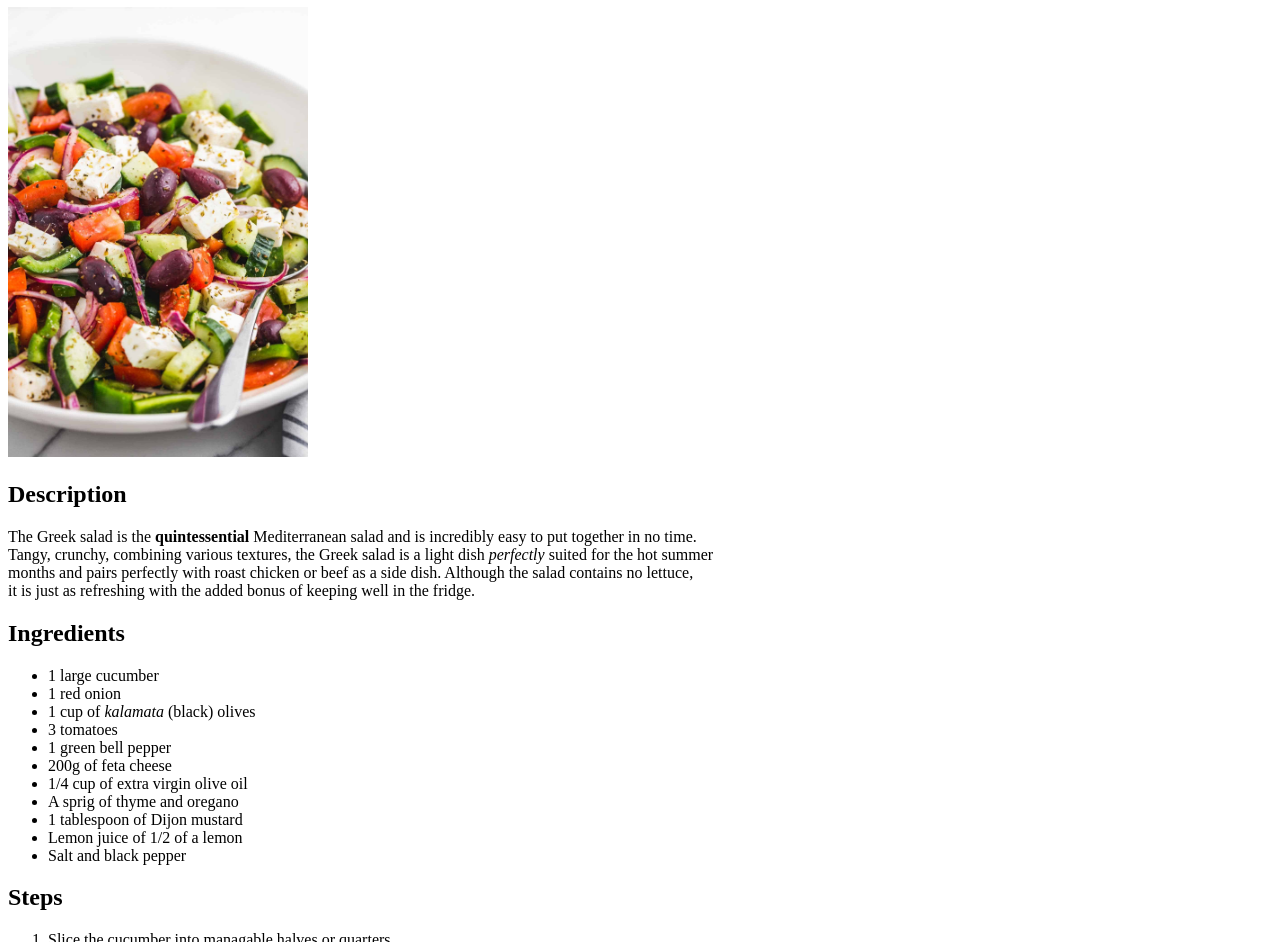
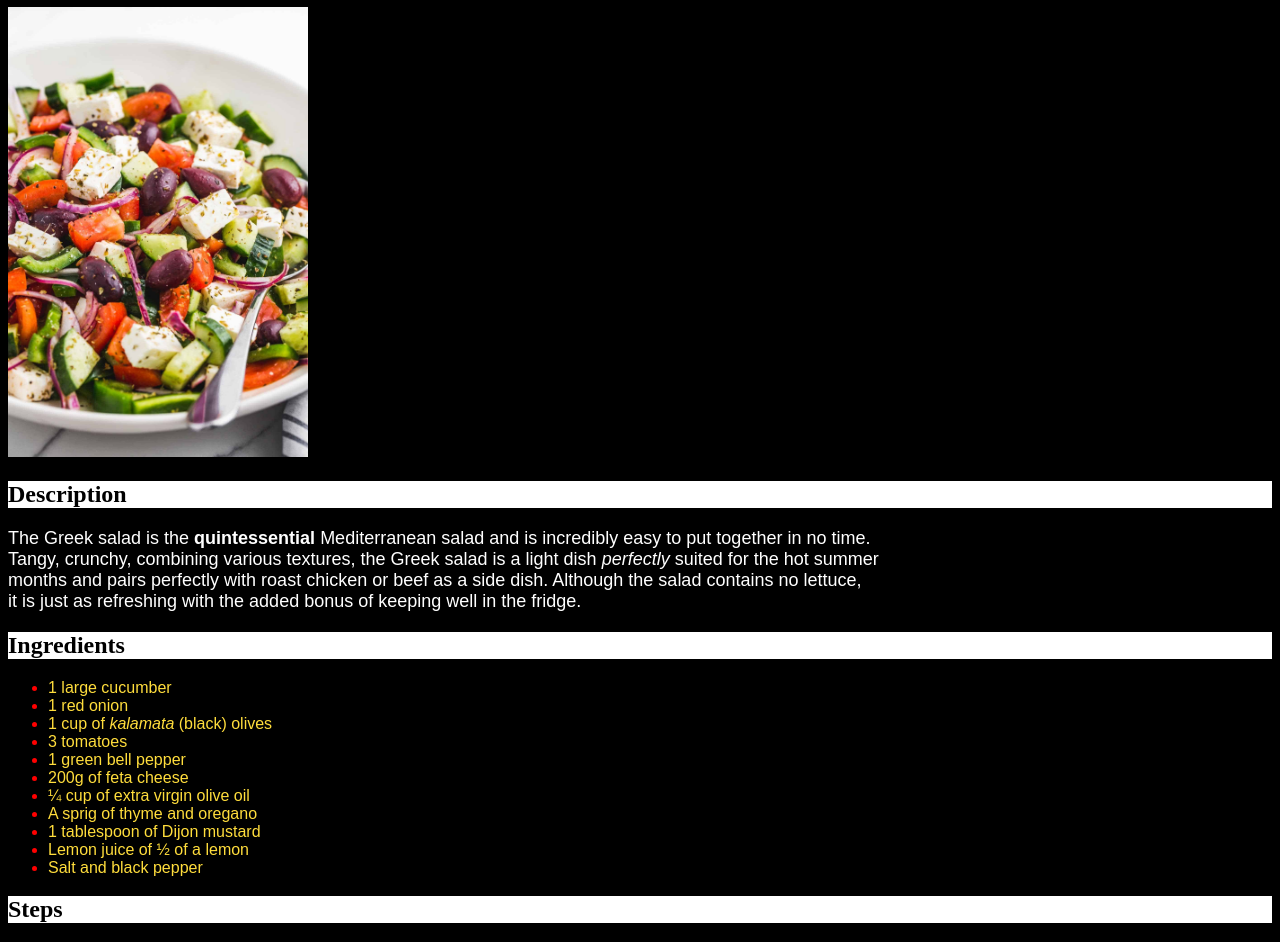
Before and after one commit to coolmintsimon/odin-recipes, a plain HTML site: page recipes/greeksalad.html in a window 1280 px wide. Shown: the part 73-1015 px from the top of the page. Drawn offline with Linux system fonts and the light colour scheme.

Commit message:
Add CSS stylesheet and modify look of all pages

```diff
--- a/recipes/greeksalad.html
+++ b/recipes/greeksalad.html
@@ -2,6 +2,7 @@
 <html lang="en">
     <head>
         <meta charset="UTF-8">
+        <link rel="stylesheet" href="../styles.css">
         <title>Greek salad recipe</title>
     </head>
 
@@ -9,24 +10,24 @@
         <h1>Greek salad</h1>
         <img src="../images/greeksalad.jpeg" alt="Greek salad with feta cheese and olives"
         height="450px" width="300px">
-        <h2>Description</h2>
+        <h2 class="description">Description</h2>
         <p>The Greek salad is the <strong>quintessential</strong> Mediterranean salad and is incredibly easy to put together in no time.<br>
             Tangy, crunchy, combining various textures, the Greek salad is a light dish <em>perfectly</em> suited for the hot summer<br>
             months and pairs perfectly with roast chicken or beef as a side dish. Although the salad contains no lettuce,<br>
             it is just as refreshing with the added bonus of keeping well in the fridge.
         </p>
         <h2>Ingredients</h2>
-            <ul>
+            <ul class="ingredients">
                 <li>1 large cucumber</li>
                 <li>1 red onion</li>
                 <li>1 cup of <em>kalamata</em> (black) olives</li>
                 <li>3 tomatoes</li>
                 <li>1 green bell pepper</li>
                 <li>200g of feta cheese</li>
-                <li>1/4 cup of extra virgin olive oil</li>
+                <li>¼ cup of extra virgin olive oil</li>
                 <li>A sprig of thyme and oregano</li>
                 <li>1 tablespoon of Dijon mustard</li>
-                <li>Lemon juice of 1/2 of a lemon</li>
+                <li>Lemon juice of ½ of a lemon</li>
                 <li>Salt and black pepper</li>
             </ul>
         <h2>Steps</h2>
--- /dev/null
+++ b/styles.css
@@ -0,0 +1,40 @@
+body {
+    background-color: black;
+}
+
+h1, p, li, a {
+    color: white;
+}
+
+h1, h2 {
+    font-family:'Times New Roman', Times, serif;
+}
+
+h2 {
+    background-color: white;
+    color: black;
+}
+
+p, li, a {
+    font-family: Arial, Helvetica, sans-serif;
+}
+
+.ingredients li {
+    color: #ffdd3c;
+}
+
+ul li::marker {
+    color: red;
+}
+
+ol li::marker {
+    color: red;
+}
+
+ol li {
+    color: aquamarine;
+}
+
+p {
+    font-size: 18px;
+}
```
Also changed, not shown: index.html (+2 -1 lines), recipes/bolognese.html (+3 -2 lines), recipes/squashsoup.html (+3 -2 lines).
